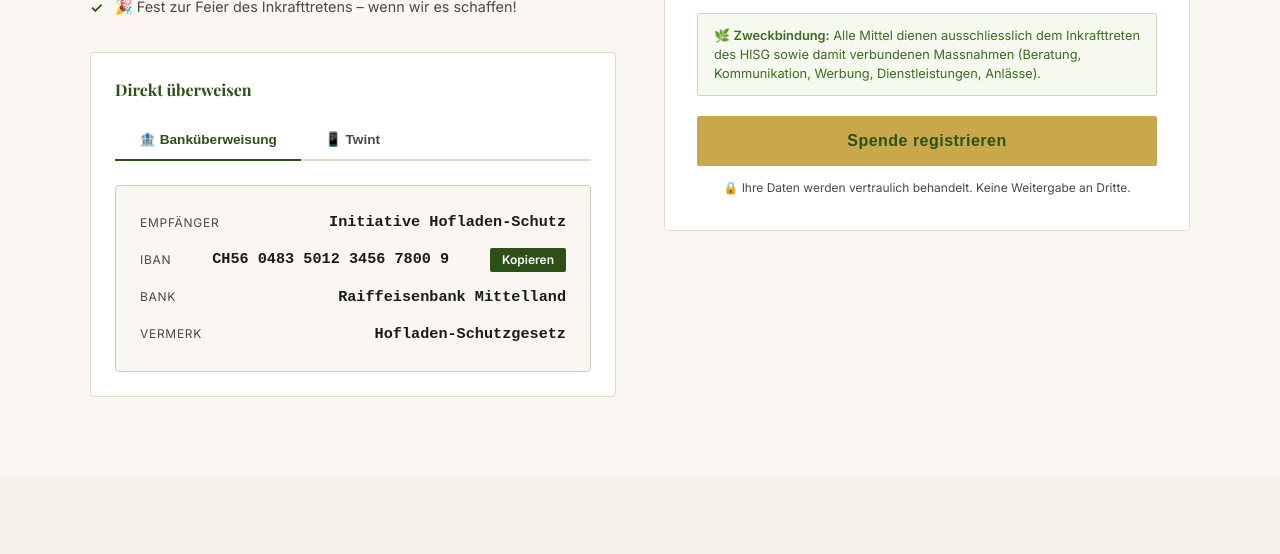
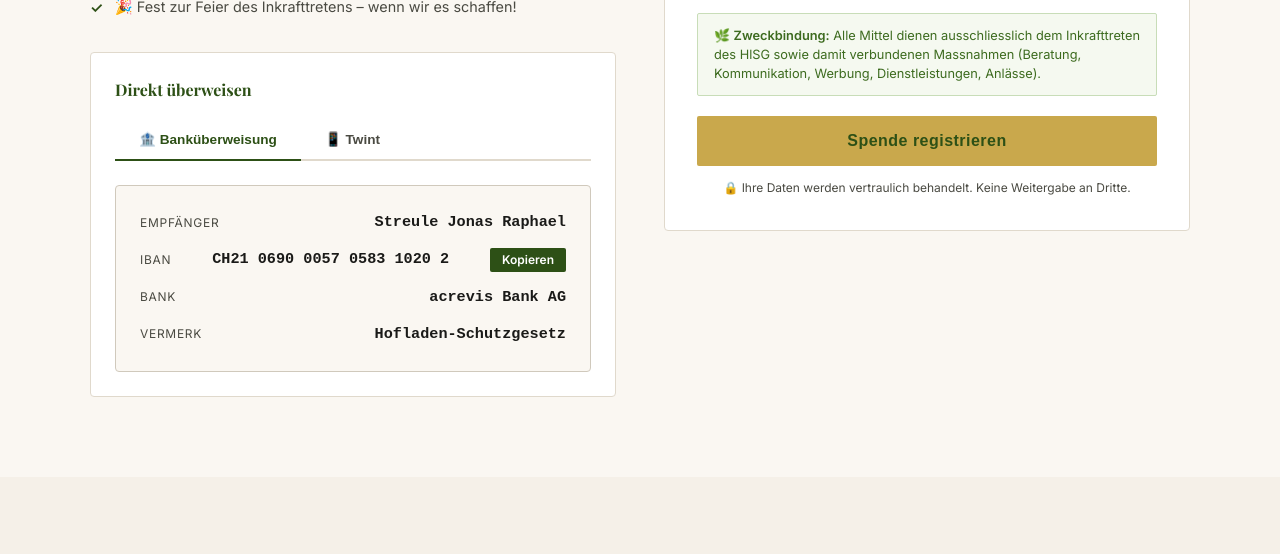
Before and after one commit to JonasStreule/jonasstreule.ch, a plain HTML site: page index.html in a window 1280 px wide. Both pictures are taken after a click on the button "Kopieren". Shown: the part 9087-9641 px from the top of the page. Drawn offline with nearby package versions, Linux system fonts and the light colour scheme.

Commit message:
feat: IBAN, Bank, Empfänger und Twint-Link eingetragen

```diff
--- a/index.html
+++ b/index.html
@@ -671,9 +671,9 @@
           </div>
           <div class="konto-panel active" id="panel-iban">
             <div class="iban-box">
-              <div class="iban-row"><span class="iban-label">Empfänger</span><span class="iban-val">Initiative Hofladen-Schutz</span></div>
-              <div class="iban-row"><span class="iban-label">IBAN</span><span class="iban-val" id="ibanVal">CH56 0483 5012 3456 7800 9</span><button class="copy-btn" onclick="copyIban()">Kopieren</button></div>
-              <div class="iban-row"><span class="iban-label">Bank</span><span class="iban-val">Raiffeisenbank Mittelland</span></div>
+              <div class="iban-row"><span class="iban-label">Empfänger</span><span class="iban-val">Streule Jonas Raphael</span></div>
+              <div class="iban-row"><span class="iban-label">IBAN</span><span class="iban-val" id="ibanVal">CH21 0690 0057 0583 1020 2</span><button class="copy-btn" onclick="copyIban()">Kopieren</button></div>
+              <div class="iban-row"><span class="iban-label">Bank</span><span class="iban-val">acrevis Bank AG</span></div>
               <div class="iban-row"><span class="iban-label">Vermerk</span><span class="iban-val">Hofladen-Schutzgesetz</span></div>
             </div>
           </div>
@@ -683,8 +683,8 @@
                 <svg viewBox="0 0 24 24" fill="none" stroke="currentColor" stroke-width="1.5"><rect x="3" y="3" width="7" height="7"/><rect x="14" y="3" width="7" height="7"/><rect x="3" y="14" width="7" height="7"/><path d="M14 14h2v2h-2zM16 16h2v2h-2zM14 18h2v2h-2z"/></svg>
                 QR-Code folgt
               </div>
-              <div class="twint-nr">079 000 00 00</div>
-              <div class="twint-sub">Twint-Nummer des Initiativkomitees<br><small style="color:#aaa">(Platzhalter – wird nach Registrierung aktualisiert)</small></div>
+              <a href="https://go.twint.ch/1/e/tw?tw=acq.xKtMCbnlRdWsVekO9yfujf8clUUYnQVx8AGqSjnuMmN-fqTW6zNmjBlGP7ojLShq." class="wa-join-btn" target="_blank" style="display:inline-block;margin:0 auto 0.75rem;">💸 Jetzt mit Twint spenden</a>
+              <div class="twint-sub">Sicher und direkt per Twint bezahlen</div>
             </div>
           </div>
         </div>
@@ -1031,7 +1031,7 @@
   document.getElementById('panel-'+id).classList.add('active');
 }
 function copyIban() {
-  navigator.clipboard.writeText('CH56 0483 5012 3456 7800 9').then(() => showToast('📋 IBAN kopiert!'));
+  navigator.clipboard.writeText('CH21 0690 0057 0583 1020 2').then(() => showToast('📋 IBAN kopiert!'));
 }
 
 // ── TEILEN ─────────────────────────────────────────────────────
```
